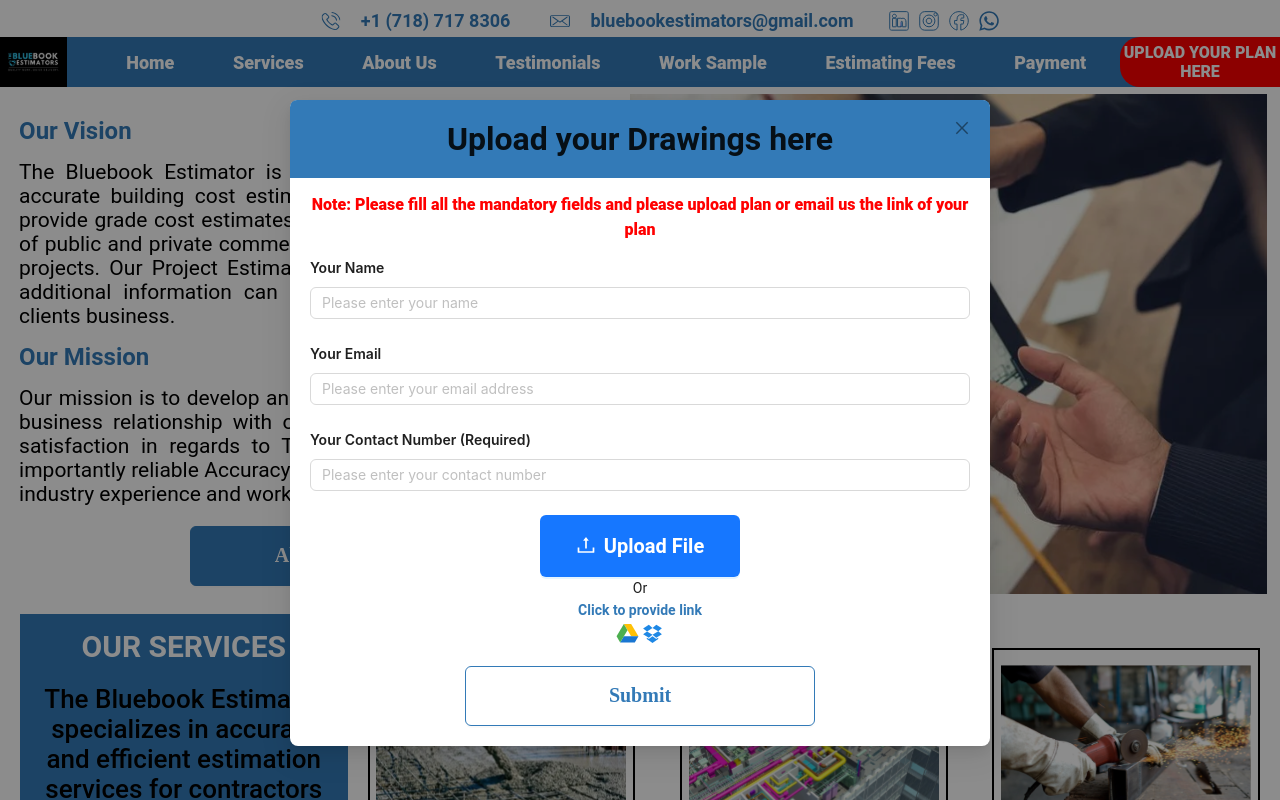
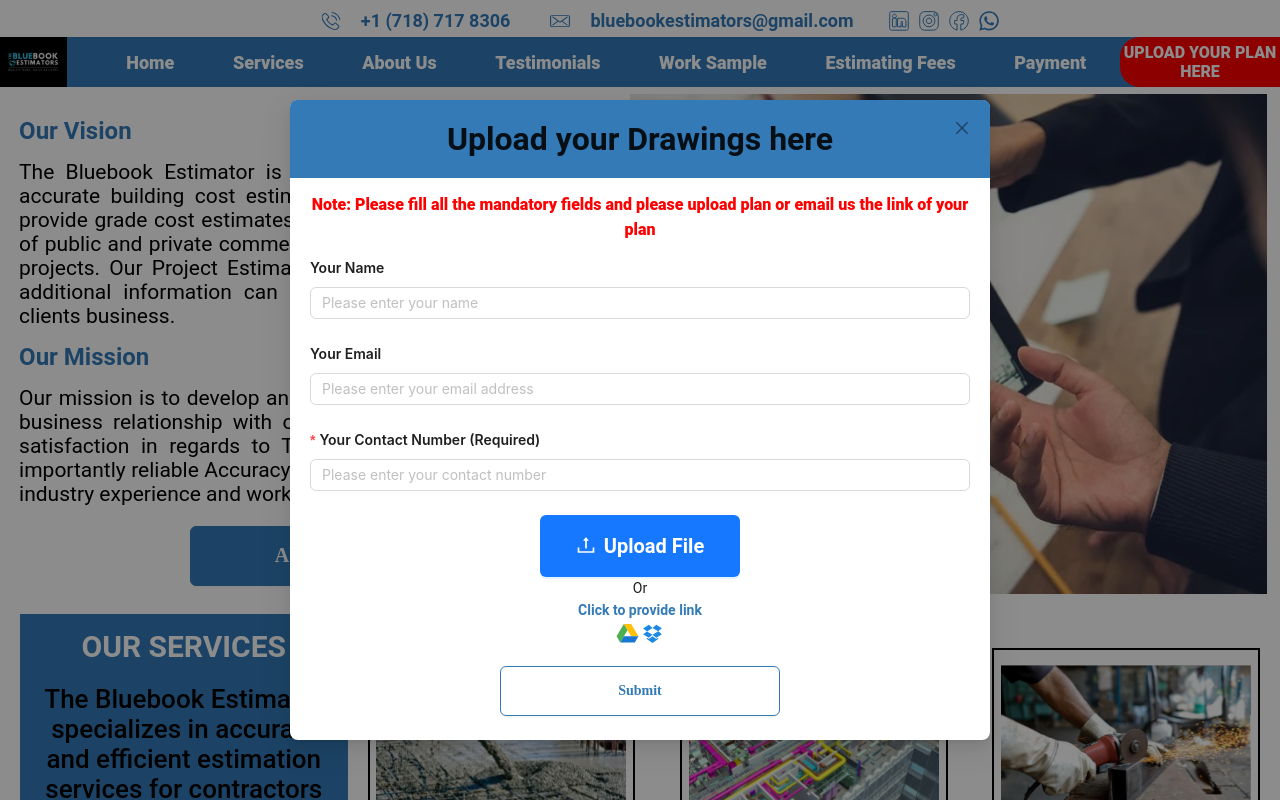
Before and after one commit to SaraKhurshid28/BlueBook, a React (Create React App) app: page / in a window 1280 px wide. Both pictures are taken after a click on the element "UPLOAD YOUR PLAN HERE". Shown: the top 800 px of the page. Built offline with nearby package versions, Linux system fonts and the light colour scheme.

Commit message:
upload form is ready with reposniveness

```diff
--- a/src/Components/CommonComponents/BlueButton/BlueButton.css
+++ b/src/Components/CommonComponents/BlueButton/BlueButton.css
@@ -5,7 +5,6 @@
     color: White;
     padding: 1%;
     white-space: normal  !important;
-
 }
 
 .blueButton{
--- a/src/Components/CommonComponents/BlueUploadModal/BlueUploadModal.css
+++ b/src/Components/CommonComponents/BlueUploadModal/BlueUploadModal.css
@@ -66,6 +66,18 @@
 }
 
 .modalSubmitButton{
-    display: flex;
-    justify-content: center;
+    width: 100%;
+    font-family: "Robot";
+    font-weight: 700;
+    color: White;
+    white-space: normal  !important;
+    background-color: none;
+    border-color: #337ab7 !important;
+    color: #337ab7;
+    height: 50px;
+    margin-top: 20px;
 }
+
+.modalSubmitButton:hover{
+    color: black !important;
+}
--- a/src/Components/CommonComponents/BlueUploadModal/BlueUploadModal.jsx
+++ b/src/Components/CommonComponents/BlueUploadModal/BlueUploadModal.jsx
@@ -2,7 +2,7 @@ import "./BlueUploadModal.css";
 import { Modal } from "antd";
 import { Form, Input, Upload, Spin, Button } from "antd";
 import { UploadOutlined, LoadingOutlined } from "@ant-design/icons";
-import { useState } from "react";
+import { useEffect, useState } from "react";
 import { Images } from "../../../Assests/Constant";
 import BlueButton from "../BlueButton/BlueButton";
 
@@ -17,22 +17,32 @@ const BlueUploadModal = (props) => {
     />
   );
 
-  const [details, setDetails] = useState({
-    name: "",
-    email: "",
-    link: "",
-    contact: "",
-    file: [],
-  });
+  const [details, setDetails] = useState({});
   const [isLoading, setIsLoading] = useState(false);
+  const [isLoadingSubmit, setIsLoadingSubmit] = useState(false);
+
   const [isLink, setIsLink] = useState(false);
 
-  const onChangeUpload = (name, event) => {
-    console.log(name, event);
+  const onChangeUpload = (event, name) => {
+    setIsLoading(true);
+    setDetails({ ...details, [name]: event.fileList });
+    setIsLoading(false);
   };
 
   const onRemoveUpload = async (name, event) => {
-    console.log(name, event);
+    console.log("remove file from list working in Blue Upload Modal File");
+  };
+
+  const onChangeValue = (event) => {
+    const { value, name } = event.target;
+    setDetails({ ...details, [name]: value });
+  };
+
+  const onFormSubmit = () => {
+    setIsLoadingSubmit(true);
+    console.log("Submit button working in Blue Upload Modal File");
+
+    setIsLoadingSubmit(false);
   };
 
   return (
@@ -60,13 +70,14 @@ const BlueUploadModal = (props) => {
               remember: true,
             }}
             autoComplete="off"
+            onFinish={onFormSubmit}
           >
             <Form.Item label="Your Name" name="name" className="modalInput">
               <Input
                 placeholder="Please enter your name"
                 name="name"
                 value={details.name}
-                onChange={() => {}}
+                onChange={onChangeValue}
               />
             </Form.Item>
 
@@ -75,7 +86,7 @@ const BlueUploadModal = (props) => {
                 placeholder="Please enter your email address"
                 name="email"
                 value={details.email}
-                onChange={() => {}}
+                onChange={onChangeValue}
               />
             </Form.Item>
 
@@ -83,12 +94,18 @@ const BlueUploadModal = (props) => {
               label="Your Contact Number (Required)"
               name="contact"
               className="modalInput"
+              rules={[
+                {
+                  required: true,
+                  message: "please enter contact details before submit",
+                },
+              ]}
             >
               <Input
                 placeholder="Please enter your contact number"
                 name="contact"
                 value={details.contact}
-                onChange={() => {}}
+                onChange={onChangeValue}
               />
             </Form.Item>
 
@@ -99,7 +116,7 @@ const BlueUploadModal = (props) => {
                     placeholder="Please enter your link"
                     name="link"
                     value={details.link}
-                    onChange={() => {}}
+                    onChange={onChangeValue}
                   />
                 </Form.Item>
               ) : (
@@ -154,18 +171,17 @@ const BlueUploadModal = (props) => {
                 )}
               </div>
             </div>
+
+            <div className="appJustifyCenterItem">
+              <div style={{ width: "40%" }}>
+                <Form.Item>
+                  <Button className="modalSubmitButton" htmlType="submit">
+                    Submit
+                  </Button>
+                </Form.Item>
+              </div>
+            </div>
           </Form>
-
-          <div className="appJustifyCenterItem">
-            <div style={{ width: "50%", margin: "20px 0px" }}>
-              <BlueButton
-                text={"Submit"}
-                height={window.innerWidth > 700 ? 60 : 40}
-                buttonBackground={"noColor"}
-                size={20}
-              />
-            </div>
-          </div>
         </div>
       </Modal>
     </>
```
